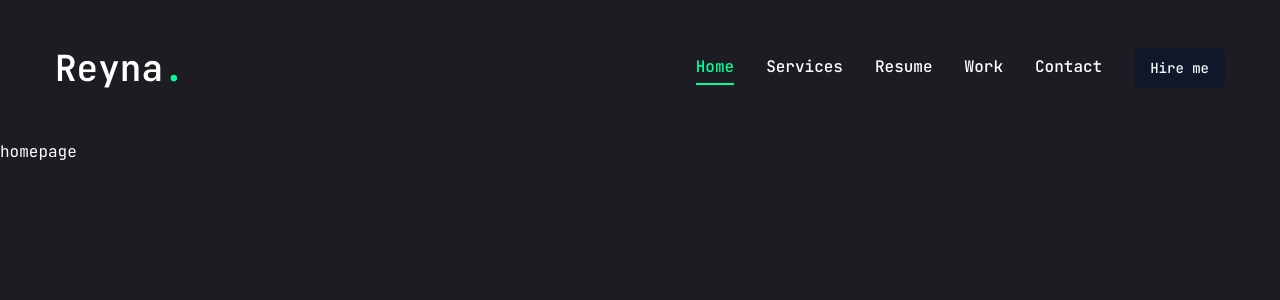
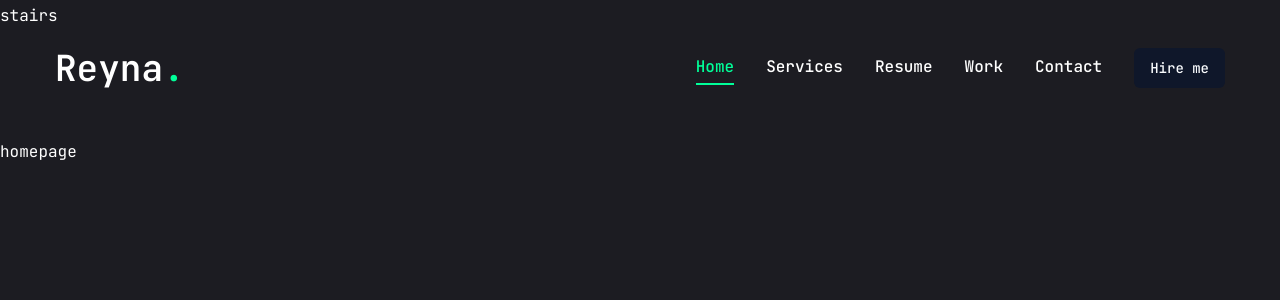
Before and after one commit to reynaroma/reyna-portfolio, a Next.js app: page / in a window 1280 px wide. Shown: the top 300 px of the page. Built offline with nearby package versions, Linux system fonts and the light colour scheme.

Commit message:
Add style on the  stair div

```diff
--- a/components/StairTransition.jsx
+++ b/components/StairTransition.jsx
@@ -4,10 +4,18 @@ import { AnimatePresence, motion } from "framer-motion";
 import { usePathname } from "next/navigation";
 
 function StairTransition() {
+  const pathName = usePathname();
+
   return (
-    <AnimatePresence>
-      Stair Transition
-    </AnimatePresence>
+    <>
+      <AnimatePresence mode="wait">
+        <div key={pathName}>
+          <div className="h-screen w-screen fixed top-0 left-0 right-0 pointer-events-none z-40 flex">
+            stairs
+          </div>
+        </div>
+      </AnimatePresence>
+    </>
   )
 }
 
```
